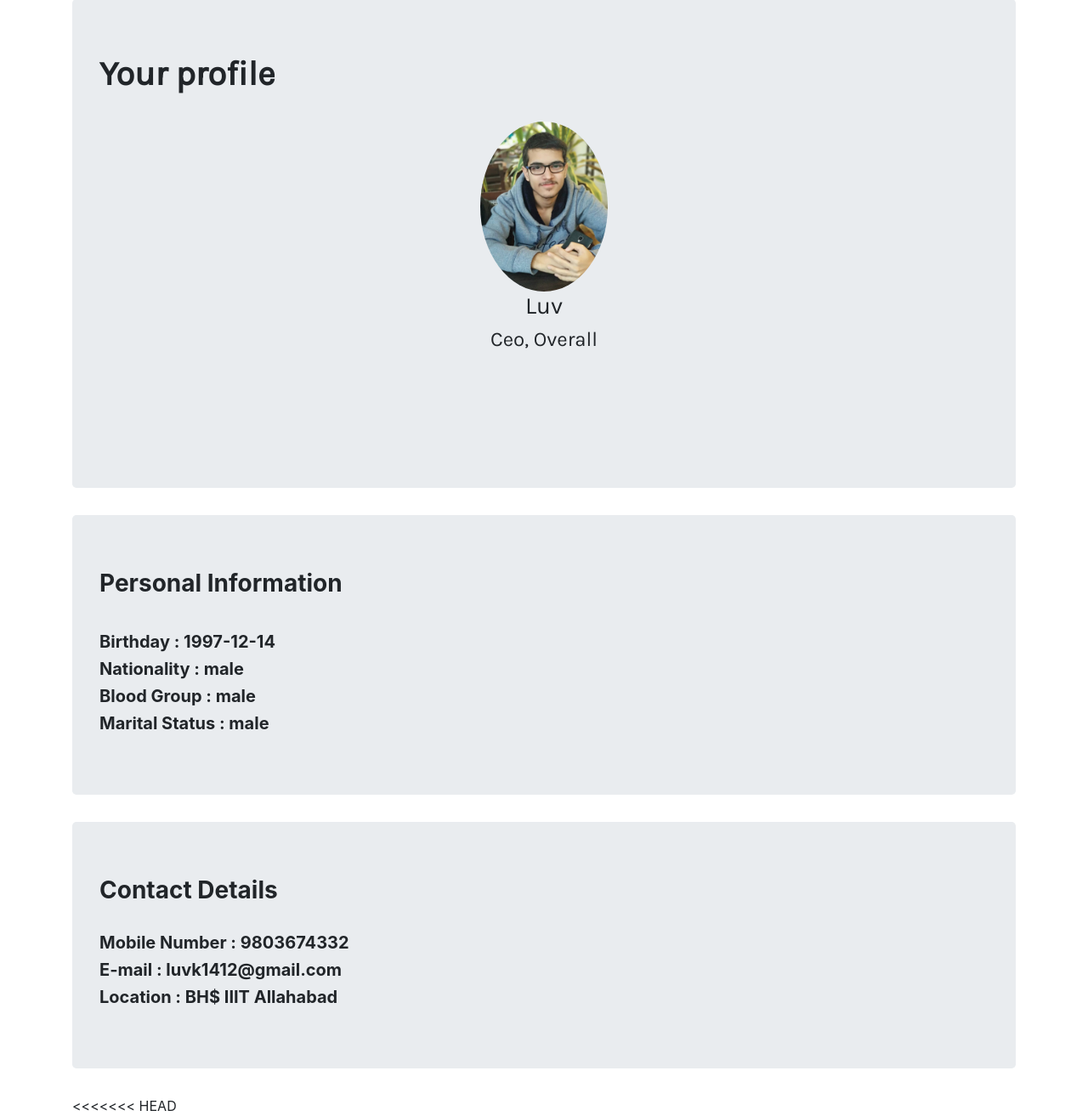
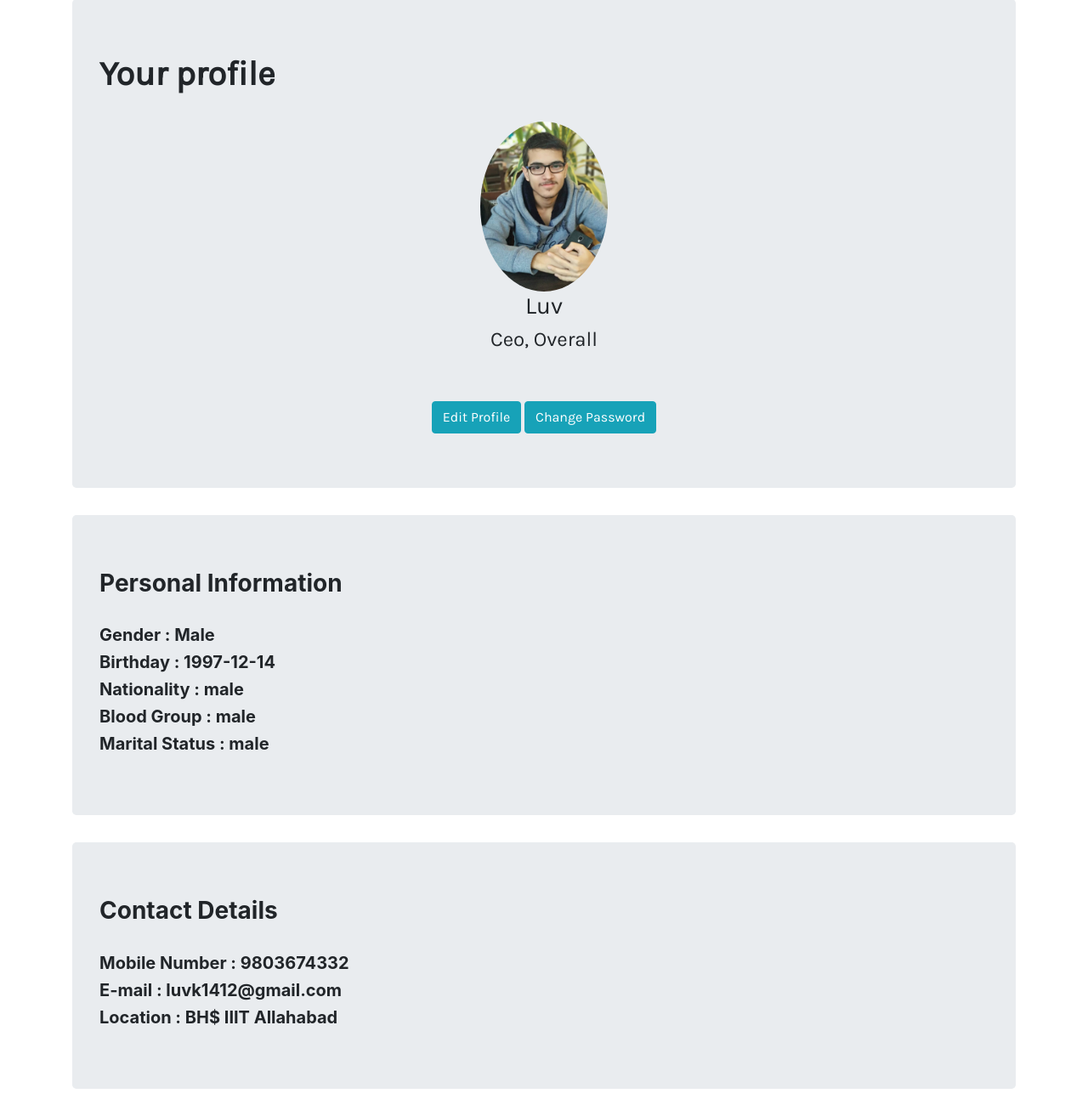
Before and after one commit to luvk1412/HRManager, a Flask app: page /profile/1 in a window 1280 px wide. Shown: the part 80-1393 px from the top of the page at 85% size. Run offline with Flask 2, Linux system fonts and the light colour scheme; a user stored in the database is signed in; data comes from the database, SQL or seed files in the repository; some libraries are stand-ins or nearby versions.

Commit message:
profile page updated

```diff
--- a/app.py
+++ b/app.py
@@ -14,7 +14,7 @@
 
 app.config['MYSQL_HOST'] = 'localhost'
 app.config['MYSQL_USER'] = 'root'
-app.config['MYSQL_PASSWORD'] = '123456'
+app.config['MYSQL_PASSWORD'] = 'iiita123'
 app.config['MYSQL_DB'] = 'hrmanager'
 app.config['MYSQL_CURSORCLASS'] = 'DictCursor'
 
--- a/templates/profile.html
+++ b/templates/profile.html
@@ -32,16 +32,9 @@
   <h5 align=left><b>Location : {{employee.address}}</b></h5>
 </div>
 
-<<<<<<< HEAD
 
 <script>
-$(document).ready(function(){
-  var gendervar = document.getElementById("gendervar").dataset.gendervar;
-  gendervar = gendervar.charAt(0).toUpperCase() + gendervar.slice(1);
-  document.getElementById("gendervar").innerHTML = '<b>Gender :  '+gendervar+'</b>'
-});
-=======
-<script>
+
 $( document ).ready(function() {
     console.log( "ready!" );
     var sid=parseInt(document.getElementById("editfunction").dataset.sid);
@@ -52,6 +45,13 @@
     console.log(sid,eid);
 });
 
->>>>>>> b8255b5282e3252503080daa2a21886a5fb15030
+$(document).ready(function(){
+  var gendervar = document.getElementById("gendervar").dataset.gendervar;
+  gendervar = gendervar.charAt(0).toUpperCase() + gendervar.slice(1);
+  document.getElementById("gendervar").innerHTML = '<b>Gender :  '+gendervar+'</b>'
+});
+
+
+
 </script>
 {% endblock %}
```
